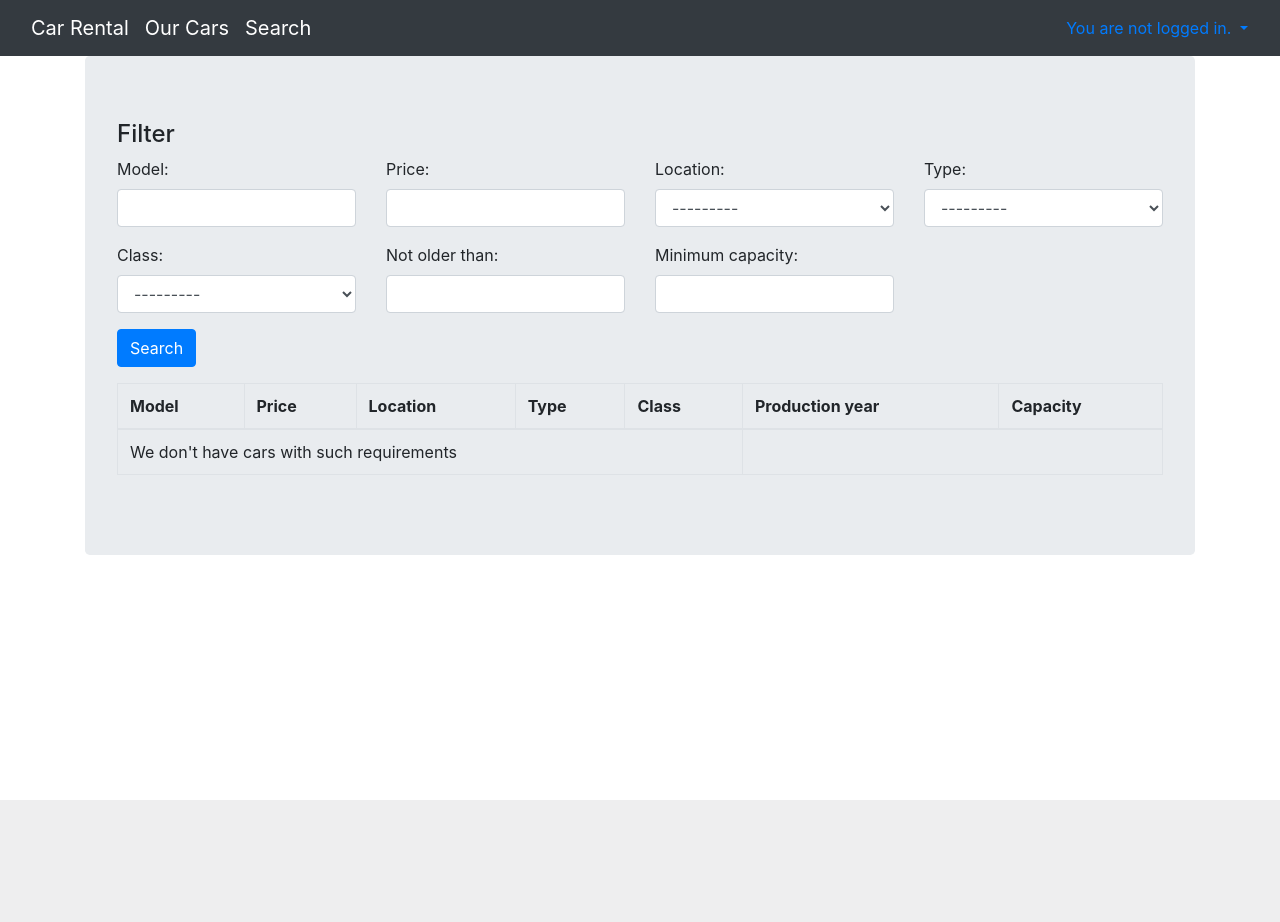
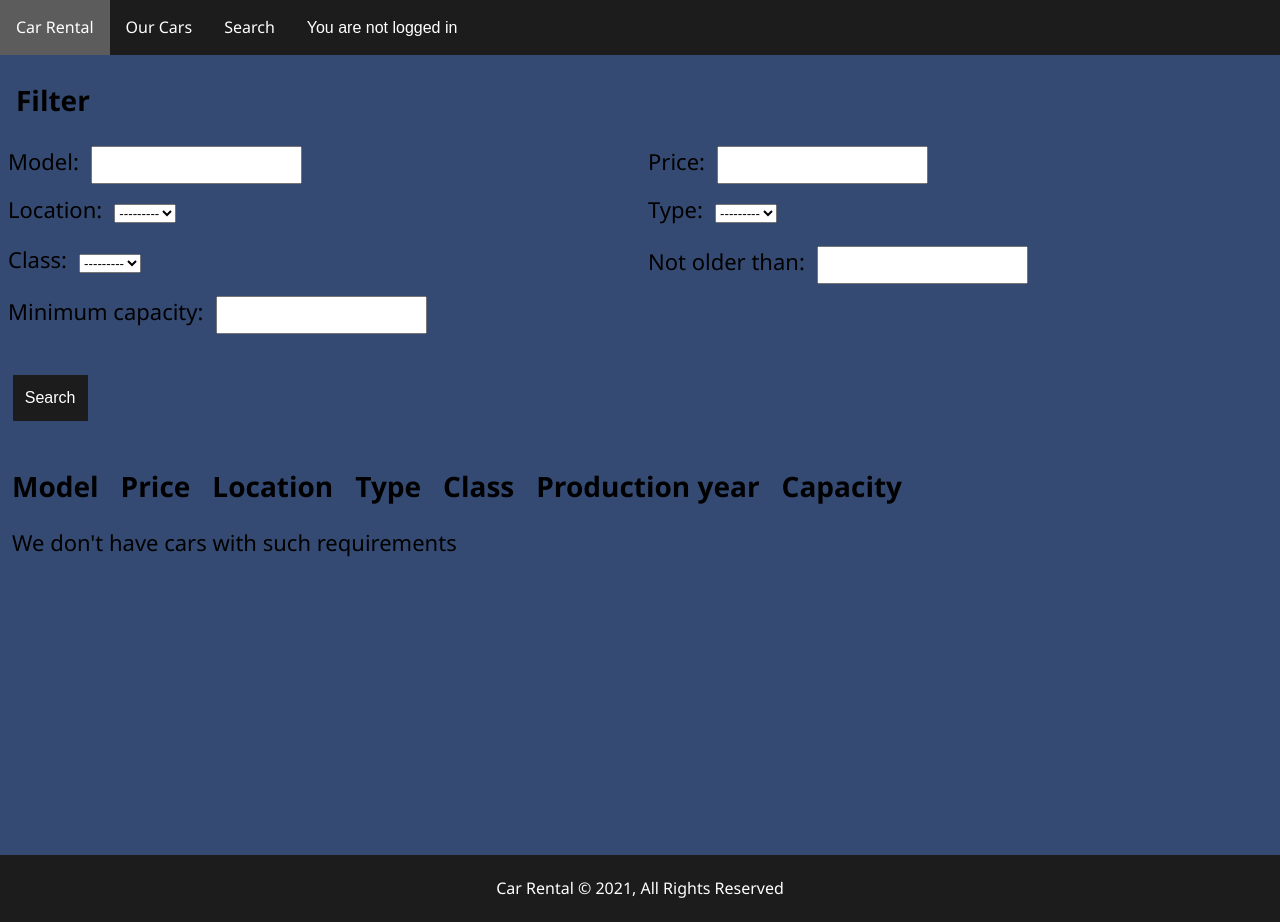
Before and after one commit to jstanczewski/car_rental, a Django app: page /search/ in a window 1280 px wide. Before the commit the page ends 800 px from the top, so only its background shows below. Run offline with Django 3.2, Linux system fonts and the light colour scheme; data that the repository does not hold is empty; some libraries are stand-ins or nearby versions.

Commit message:
added custom css

```diff
--- a/viewer/static/css/style.css
+++ b/viewer/static/css/style.css
@@ -0,0 +1,309 @@
+* {
+  margin: 0;
+  padding: 0;
+  box-sizing: border-box;
+}
+
+html, body {
+  font-family: 'Segoe UI', Tahoma, Geneva, Verdana, sans-serif;
+  line-height: 1.7em;
+}
+
+#container {
+  margin: auto;
+  max-width: 1920px;
+  overflow: auto;
+  padding: 0;
+}
+
+.container {
+  margin: auto;
+  max-width: 1920px;
+  overflow: auto;
+  padding: 0;
+  background-color: #344a72;
+  text-align: center;
+  min-height: 800px;
+}
+
+#showcase {
+  background: url('../img/car-bg.jpg') no-repeat center center/cover;
+  height: 800px;
+}
+
+#showcase .showcase-content {
+  color: #fff;
+  text-align: center;
+  padding-top: 110px;
+  height: 300px;
+}
+
+#showcase .showcase-content h1 {
+  font-size: 60px;
+  line-height: 1.2em;
+  color: #FFD700;
+}
+
+#main-footer {
+  text-align: center;
+  background: #1c1c1c;
+  color: #fff;
+  padding: 20px;
+}
+
+#navbar {
+  overflow: hidden;
+  background-color: #1c1c1c;
+}
+
+#navbar a {
+  float: left;
+  font-size: 16px;
+  background-color: #1c1c1c;
+  color: white;
+  text-align: center;
+  padding: 14px 16px;
+  text-decoration: none;
+}
+
+.dropdown {
+  float: left;
+  overflow: hidden;
+}
+
+.dropdown .dropbtn {
+  font-size: 16px;
+  border: none;
+  outline: none;
+  color: white;
+  padding: 14px 16px;
+  background-color: inherit;
+  height: 55px;
+}
+
+#navbar a:hover, .dropdown:hover .dropbtn {
+  background-color: #5c5c5c;
+}
+
+.dropdown-content {
+  display: none;
+  position: absolute;
+  background-color: #f9f9f9;
+  min-width: 160px;
+  box-shadow: 0px 8px 16px 0px rgba(0,0,0,0.2);
+  z-index: 1;
+}
+
+.dropdown-content a {
+  float: none;
+  color: black;
+  padding: 12px 16px;
+  text-decoration: none;
+  display: block;
+  text-align: left;
+}
+
+.dropdown:hover .dropdown-content {
+  display: block;
+}
+
+#cars-models {
+  margin: auto;
+  width: 50%;
+  text-align: left;
+  min-height: 800px;
+}
+
+#cars-models h1 {
+  padding: 50 0px;
+  font-size: 60px;
+}
+
+#cars-models h3 {
+  padding: 50 0px;
+  font-size: 28px;
+}
+
+#cars-models ol {
+  margin: 0 0 0 20px;
+}
+
+#cars-models a:link {
+  text-decoration: none;
+}
+
+#cars-models a {
+  color: #0066CC;
+}
+
+#cars-models a:hover {
+  text-decoration: underline;
+  color: #001476;
+}
+
+#user-data {
+  margin: auto;
+  width: 50%;
+  text-align: left;
+  min-height: 650px;
+  padding: 50px;
+  font-size: 26px;
+  line-height: 44px;
+}
+
+#change-data {
+  margin: auto;
+  width: 50%;
+  min-height: 150px;
+  padding: 50px;
+  font-size: 26px;
+  line-height: 34px;
+}
+
+#change-data a {
+  text-decoration: none;
+  color: white;
+  background-color: #1c1c1c;
+  padding: 14px 12px;
+  margin: 0px;
+}
+
+.form-btn {
+  background-color: #1c1c1c;
+  border: none;
+  color: white;
+  padding: 14px 12px;
+  text-align: center;
+  text-decoration: none;
+  display: inline-block;
+  font-size: 16px;
+  margin: 20 0px;
+}
+
+.form-btn:hover {
+  background-color: #424242;
+  cursor: pointer;
+}
+
+input[type=password] {
+  width: 100%;
+  padding: 8px;
+  margin-bottom: 20px;
+}
+
+label {
+  padding: 8px;
+  font-size: 22px;
+}
+
+input[type=text] {
+  width: 100%;
+  padding: 8px;
+  font-size: 16px;
+}
+
+input[type=email] {
+  width: 100%;
+  padding: 8px;
+  font-size: 16px;
+}
+
+input[type=number] {
+  width: 100%;
+  padding: 8px;
+  font-size: 16px;
+}
+
+th {
+  text-align: left;
+}
+
+.filter {
+  height: 300px;
+  text-align: left;
+}
+
+.filter h2 {
+  padding: 32 16px;
+  font-size: 28px;
+}
+
+.filter input {
+  width: 33%;
+}
+
+.filter-field {
+  min-width: 50%;
+  float: left;
+  text-align: left;
+  min-height: 50px;
+}
+
+.filter-field label {
+  min-height: 50px;
+}
+
+.btn-container {
+  margin: 0;
+  position: absolute;
+  left: 1%;
+}
+
+.table {
+  padding: 50 0px;
+}
+
+.table th {
+  font-size: 28px;
+  padding: 10px;
+}
+
+.table td {
+  font-size: 22px;
+  padding: 10px;
+}
+
+.table a {
+  text-decoration: none;
+  color: #0066CC;
+}
+
+.table a:hover {
+  text-decoration: underline;
+  color: #001476;
+}
+
+a {
+  text-decoration: none;
+  color: white;
+}
+
+.contract h1 {
+  margin: 40 0px;
+}
+
+.contract ol {
+  padding: 20 0px;
+  margin: 0 0 0 300px;
+  max-width: 70%;
+}
+
+.contract li {
+  font-size: 28px;
+  line-height: 50px;
+}
+
+.car-details {
+  margin: auto;
+  width: 50%;
+  min-height: 150px;
+  font-size: 32px;
+  line-height: 42px;
+  text-align: left;
+}
+
+.car-details h1 {
+  padding: 20px;
+  margin-bottom: 30px;
+  text-align: center;
+}
--- a/viewer/templates/accounts/form.html
+++ b/viewer/templates/accounts/form.html
@@ -5,9 +5,11 @@ Login to our Car Rental
 {% endblock %}
 
 {% block content %}
+<div id="change-data">
     <form method="post">
         {% csrf_token %}
         <table>{{ form }}</table>
-        <input type="submit" value="submit" class="btn btn-primary">
+        <input type="submit" value="submit" class="form-btn">
     </form>
+</div>
 {% endblock %}
--- a/viewer/templates/base.html
+++ b/viewer/templates/base.html
@@ -4,8 +4,8 @@
   <meta charset="utf-8">
   <meta name="viewport" content="width=device-width, initial-scale=1">
   <title>{% block title %}{% endblock %}</title>
-  <link rel="stylesheet"  href="https://stackpath.bootstrapcdn.com/bootstrap/4.2.1/css/bootstrap.min.css" integrity="sha384-GJzZqFGwb1QTTN6wy59ffF1BuGJpLSa9DkKMp0DgiMDm4iYMj70gZWKYbI706tWS" crossorigin="anonymous">
-<!--  <link rel="stylesheet" type="text/css" href="{% static 'css/style.css' %}">-->
+<!--  <link rel="stylesheet"  href="https://stackpath.bootstrapcdn.com/bootstrap/4.2.1/css/bootstrap.min.css" integrity="sha384-GJzZqFGwb1QTTN6wy59ffF1BuGJpLSa9DkKMp0DgiMDm4iYMj70gZWKYbI706tWS" crossorigin="anonymous">-->
+  <link rel="stylesheet" type="text/css" href="{% static 'css/style.css' %}">
   <script src="https://code.jquery.com/jquery-3.3.1.slim.min.js" integrity="sha384-q8i/X+965DzO0rT7abK41JStQIAqVgRVzpbzo5smXKp4YfRvH+8abtTE1Pi6jizo" crossorigin="anonymous"></script>
   <script src="https://cdnjs.cloudflare.com/ajax/libs/popper.js/1.14.6/umd/popper.min.js" integrity="sha384-wHAiFfRlMFy6i5SRaxvfOCifBUQy1xHdJ/yoi7FRNXMRBu5WHdZYu1hA6ZOblgut" crossorigin="anonymous"></script>
   <script src="https://stackpath.bootstrapcdn.com/bootstrap/4.2.1/js/bootstrap.min.js" integrity="sha384-B0UglyR+jN6CkvvICOB2joaf5I4l3gm9GU6Hc1og6Ls7i6U/mkkaduKaBhlAXv9k" crossorigin="anonymous"></script>
@@ -13,10 +13,11 @@
 <body>
 {% include "navbar.html" %}
   <div class="container">
-    <div class="jumbotron">
     {% block content %}
     {% endblock %}
-      </div>
   </div>
+  <footer id='main-footer'>
+    <p>Car Rental &copy; 2021, All Rights Reserved</p>
+  </footer>
 </body>
 </html>
--- a/viewer/templates/navbar.html
+++ b/viewer/templates/navbar.html
@@ -1,39 +1,28 @@
-<nav class="navbar navbar-expand-lg navbar-dark bg-dark">
-<div class="container fixed">
-  <a class="navbar-brand" href="{% url 'index' %}">Car Rental</a>
-  <a class="navbar-brand" href="{% url 'cars' %}">Our Cars</a>
-    <a class="navbar-brand" href="{% url 'search' %}">Search</a>
-  <button class="navbar-toggler" type="button" data-toggle="collapse" data-target="#navbarNavAltMarkup">
-    <span class="navbar-toggler-icon"></span>
-  </button>
-  <div class="collapse navbar-collapse" id="navbarNavAltMarkup">
-    {% if user.is_authenticated %}
-      <div class="navbar-nav">
-      <a class="navbar-brand" href="{% url 'user_view' user.id %}">User Panel</a>
-    </div>
-  {% endif %}
+<div id="navbar">
+      <a href="{% url 'index' %}">Car Rental</a>
+      <a href="{% url 'cars' %}">Our Cars</a>
+      <a href="{% url 'search' %}">Search</a>
+      {% if user.is_authenticated %}
+      <a href="{% url 'user_view' user.id %}">User Panel</a>
+      {% endif %}
       {% if user.is_admin %}
-    <div class="navbar-nav">
-      <a class="navbar-brand" href="/admin">Admin Panel</a>
-    </div>
+      <a href="/admin">Admin Panel</a>
       {% endif %}
-  </div>
+      {% if user.is_authenticated %}
+      <div class="dropdown">
+          <button class="dropbtn">Hello {{ user.first_name }}</button>
+            <div class="dropdown-content">
+              <a href="{% url 'logout' %}">Logout</a>
+              <a href="{% url 'password_change' %}">Change Password</a>
+            </div>
+      </div>
+      {% else %}
+      <div class="dropdown">
+        <button class="dropbtn">You are not logged in</button>
+        <div class="dropdown-content">
+          <a href="{% url 'login' %}">Login</a>
+          <a href="{% url 'signup' %}">Register</a>
+        </div>
+      </div>
+      {% endif %}
 </div>
-  {% if user.is_authenticated %}
-  <a class="nav-link active dropdown-toggle" href="#" data-toggle="dropdown">
-    Hello, {{ user.first_name }}!
-</a>
-<div class="dropdown-menu dropdown-menu-right">
-    <a class="dropdown-item text-right" href="{% url 'logout' %}">Logout</a>
-    <a class="dropdown-item text-right" href="{% url 'password_change' %}">Change password</a>
-</div>
-{% else %}
-<a class="nav-link active dropdown-toggle" href="#" data-toggle="dropdown">
-    You are not logged in.
-</a>
-<div class="dropdown-menu dropdown-menu-right">
-    <a class="dropdown-item text-right" href="{% url 'login' %}">Login</a>
-    <a class="dropdown-item text-right" href="{% url 'signup' %}">Register</a>
-    </div>
-{% endif %}
-</nav>
--- a/viewer/templates/search.html
+++ b/viewer/templates/search.html
@@ -4,44 +4,44 @@
 
 {% block content %}
   <form method="get">
-    <div class="well">
-      <h4 style="margin-top: 0">Filter</h4>
-      <div class="row">
-        <div class="form-group col-sm-4 col-md-3">
+    <div class="filter">
+      <h2 style="margin-top: 0">Filter</h2>
+        <div class="filter-field">
           {{ filter.form.model.label_tag }}
           {% render_field filter.form.model class="form-control" %}
         </div>
-        <div class="form-group col-sm-4 col-md-3">
+        <div class="filter-field">
           {{ filter.form.price.label_tag }}
           {% render_field filter.form.price class="form-control" %}
         </div>
-        <div class="form-group col-sm-4 col-md-3">
+        <div class="filter-field">
           {{ filter.form.location_id.label_tag }}
           {% render_field filter.form.location_id class="form-control" %}
         </div>
-        <div class="form-group col-sm-4 col-md-3">
+        <div class="filter-field">
           {{ filter.form.type_id.label_tag }}
           {% render_field filter.form.type_id class="form-control" %}
         </div>
-          <div class="form-group col-sm-4 col-md-3">
+        <div class="filter-field">
           {{ filter.form.car_class.label_tag }}
           {% render_field filter.form.car_class class="form-control" %}
         </div>
-          <div class="form-group col-sm-4 col-md-3">
+        <div class="filter-field">
           {{ filter.form.prod_year.label_tag }}
           {% render_field filter.form.prod_year class="form-control" %}
         </div>
-          <div class="form-group col-sm-4 col-md-3">
+        <div class="filter-field">
           {{ filter.form.capacity.label_tag }}
           {% render_field filter.form.capacity class="form-control" %}
         </div>
     </div>
-      <button type="submit" class="btn btn-primary">
-        <span class="glyphicon glyphicon-search"></span> Search
+    <div class="btn-container">
+      <button type="submit" class="form-btn">
+        <span class="glyphicon glyphicon-search"></span>Search
       </button>
     </div>
   </form>
-
+  <div class="table">
     <table class="table table-bordered">
       <thead>
         <tr>
@@ -72,4 +72,5 @@
         {% endfor %}
       </tbody>
     </table>
+  </div>
 {% endblock %}
--- a/viewer/templates/user_contracts.html
+++ b/viewer/templates/user_contracts.html
@@ -5,15 +5,18 @@ Your contracts
 {% endblock %}
 
 {% block content %}
+<div class="contract">
+    <h1>Your contracts:</h1>
     <ol>
         {% for object in object_list %}
             {% if object.profile_id.pk == user.id %}
                 {% for key, value in value_dict.items %}
                     {% if key == object.id %}
-                    <li> {{ object }}, Value: {{ value }}<br></li>
+                        <li> {{ object }}, total amount: {{ value }}<br></li>
                     {% endif %}
                 {% endfor %}
             {% endif %}
     {% endfor %}
     </ol>
+</div>
 {% endblock %}
--- a/viewer/templates/user_profile.html
+++ b/viewer/templates/user_profile.html
@@ -4,6 +4,7 @@
 {% endblock %}
 
 {% block content %}
+<div id="user-data">
   First name: {{ object.first_name }}<br>
   Second name: {{ object.second_name }}<br>
   Document number: {{ object.document_number }}<br>
@@ -11,7 +12,10 @@ Age: {{ object.age }}<br>
   Address: {{ object.address }}<br>
   Email address: {{ object.email_address }}<br>
   Phone number: {{ object.phone_number }}<br><br>
+</div>
+<div id="change-data">
   <a href="{% url 'password_change' %}">Change password</a>
   <a href="{% url 'user_update' user.id %}">Edit Your profile</a>
   <a href="{% url 'user_contracts' user.id %}">View Your contracts</a>
+</div>
 {% endblock %}
```
Also changed, not shown: viewer/templates/car_details.html (+5 -4 lines), viewer/templates/cars.html (+6 -4 lines), viewer/templates/index.html (+7 -1 lines), viewer/static/img/car-bg.jpg (added), viewer/templates/update_profile.html (deleted). Lines whose indentation alone changed are shown as unchanged.
